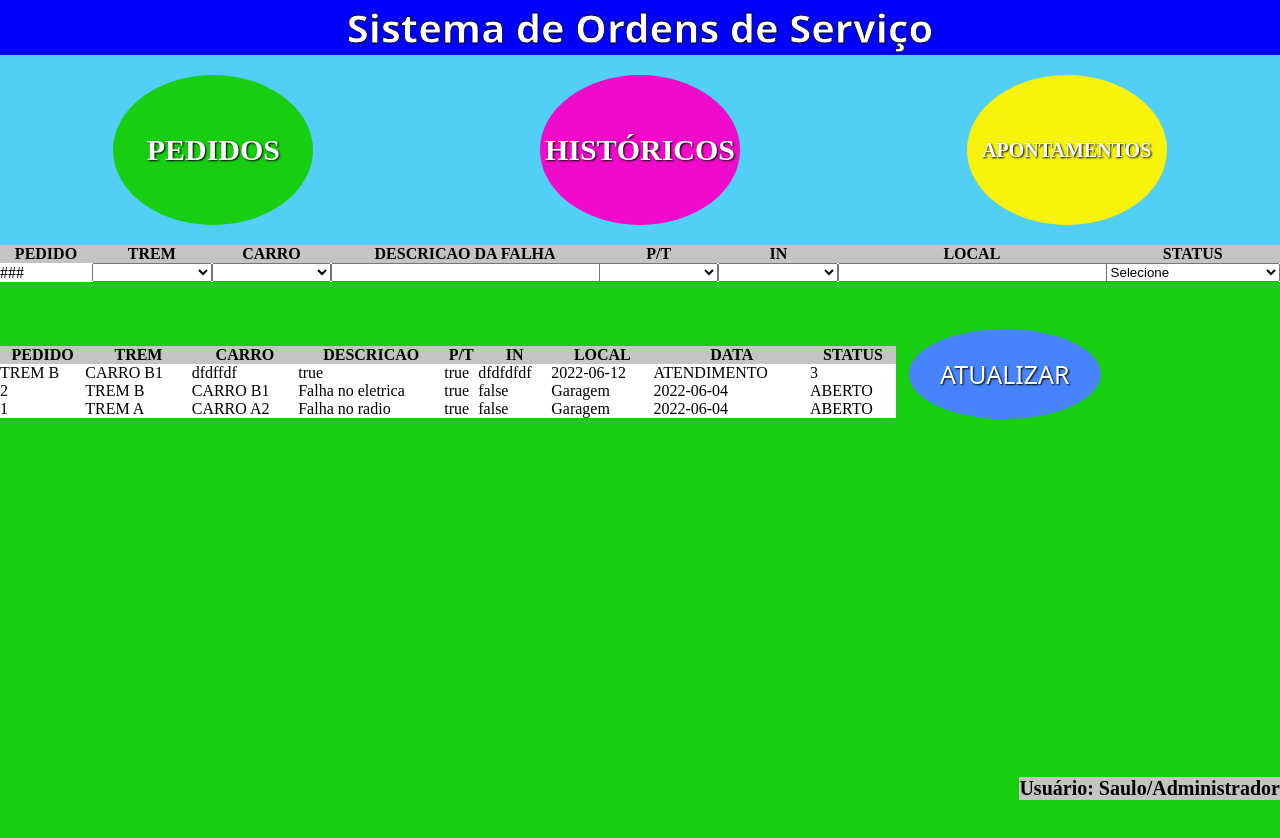
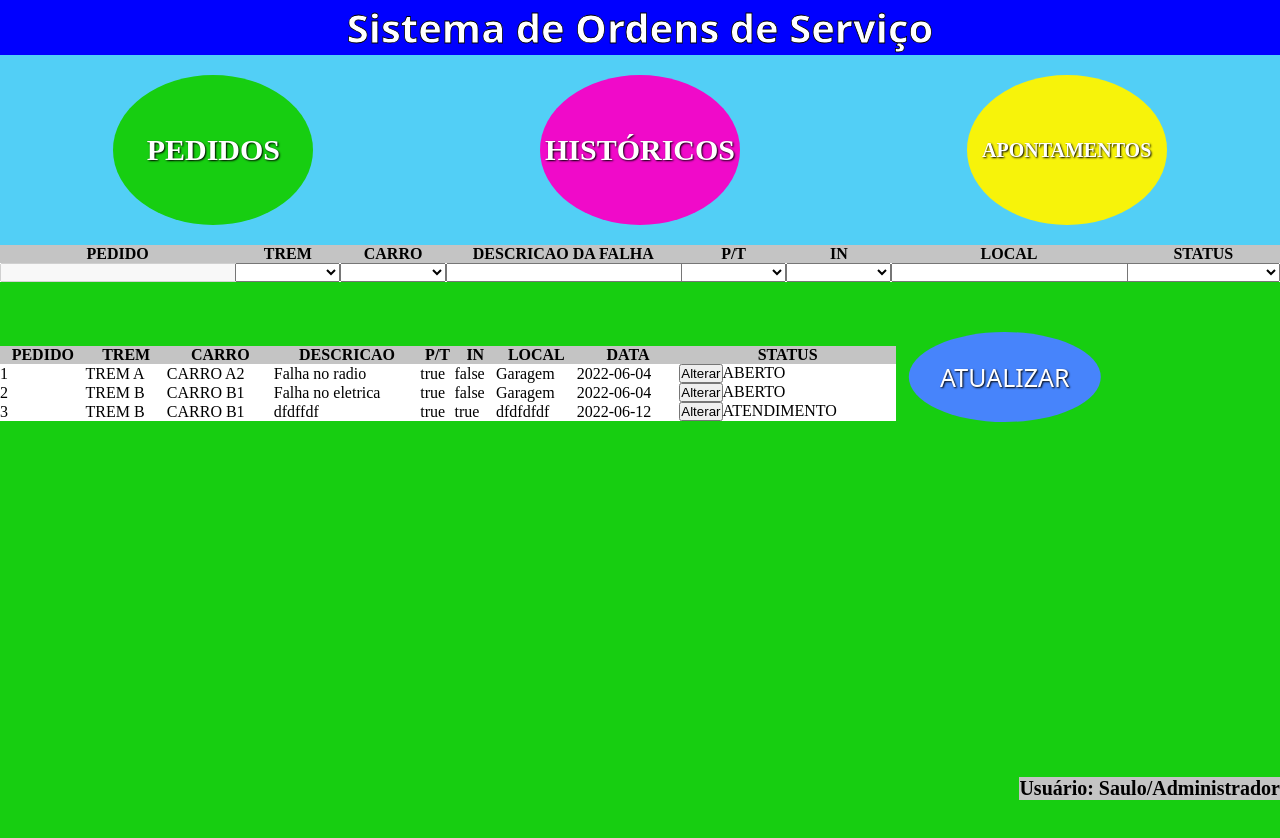
Before and after one commit to r-leafar/pi2-vue, a Vue app: page /pedido in a window 1280 px wide. Shown: the top 838 px of the page. Built offline with nearby package versions, Linux system fonts and the light colour scheme; data requests are answered from the project's data file.

Commit message:
pequenas mudnaças

```diff
--- a/src/components/Pedido.vue
+++ b/src/components/Pedido.vue
@@ -16,8 +16,8 @@
             </tr>
           </thead>
           <tbody>
-            <tr>
-              <td>###</td>
+            <tr >
+              <td><input name="idpedido" id="idpedido" type="text" v-model="id" disabled/></td>
               <td>
                 <select
                   v-on:change="MontarListaCarros"
@@ -26,7 +26,7 @@
                   id="trem"
                 >
                   <option disabled value="">Selecione</option>
-                  <option v-for="trem in trens" :key="trem.id" :value="trem.id">
+                  <option v-for="trem in trens" :key="trem.id" :value="trem.nome">
                     {{ trem.nome }}
                   </option>
                 </select>
@@ -34,7 +34,7 @@
               <td>
                 <select name="carro" :disabled="trem == ''" v-model="carro" id="carro">
                   <option disabled value="">Selecione</option>
-                  <option v-for="carro in carros" :key="carro.id" :value="carro.id">
+                  <option v-for="carro in carros" :key="carro.id" :value="carro.nome">
                     {{ carro.nome }}
                   </option>
                 </select>
@@ -68,7 +68,7 @@
                   <option
                     v-for="status in status_list"
                     :key="status.idstatus"
-                    :value="status.idstatus"
+                    :value="status.descricao"
                   >
                     {{ status.descricao }}
                   </option>
@@ -93,7 +93,21 @@
               <th>STATUS</th>
             </tr>
           </thead>
-          <tbody></tbody>
+          <tbody>
+            <tr v-for="p in lista_pedidos">
+              <td>{{ p.id }}</td>
+              <td>{{ p.trem }}</td>
+              <td>{{ p.carro }}</td>
+              <td>{{ p.descricao_falha }}</td>
+              <td>{{ p.pt }}</td>
+              <td>{{ p.in }}</td>
+              <td>{{ p.local }}</td>
+              <td>{{ p.data }}</td>
+              <td>
+                <button v-on:click="alterarPedido(p.id)">Alterar</button>{{ p.status }}
+              </td>
+            </tr>
+          </tbody>
         </table>
       </div>
       <button id="btn-pedido" v-on:click="createPedido">Atualizar</button>
@@ -101,6 +115,7 @@
   </main>
 </template>
 <script>
+const dayjs = require("dayjs");
 export default {
   name: "Pedido",
   data() {
@@ -114,10 +129,43 @@ export default {
       pt: null,
       in: null,
       local: null,
-      status,
+      status: null,
+      lista_pedidos: null,
+      id:null
     };
   },
   methods: {
+   async alterarPedido(idpedido) {
+        const req = await fetch(`${process.env.VUE_APP_API_URL}pedidos/`+idpedido, {
+          method: "GET",
+          headers: { "Content-Type": "application/json" }
+        });
+        const res = await req.json();
+        this.id = res.id;
+        this.trem = res.trem;
+        this.MontarListaCarros();
+        this.carro = res.carro;
+        this.descricao_falha = res.descricao_falha;
+        this.pt = res.pt;
+        this.in = res.in;
+        this.local=res.local;
+        this.status = res.status;
+
+
+
+    },
+    clearForm() {
+      this.trens = null;
+      this.carros = null;
+      this.status_list = null;
+      this.trem = null;
+      this.carro = null;
+      this.descricao_falha = null;
+      this.pt = null;
+      this.in = null;
+      this.local = null;
+      this.status = null;
+    },
     async createPedido(e) {
       const data = {
         trem: this.trem,
@@ -126,6 +174,7 @@ export default {
         pt: this.pt,
         in: this.in,
         local: this.local,
+        data: dayjs().format("YYYY-MM-DD"),
         status: this.status,
       };
 
@@ -147,7 +196,8 @@ export default {
           body: dataJson,
         });
         const res = await req.json();
-        /*Renove todas as linhas da tabelaa*/
+        /*
+        //Renove todas as linhas da tabelaa
         let tbody = document
           .getElementById("tabelaC")
           .getElementsByTagName("tbody")[0]
@@ -155,9 +205,10 @@ export default {
 
         Array.prototype.forEach.call(tbody, function (node) {
           node.parentNode.removeChild(node);
-        });
+        });*/
         /*Fim da funcao*/
         this.getPedidos();
+        this.clearForm();
       }
     },
     async getTrens() {
@@ -173,19 +224,26 @@ export default {
     async getPedidos() {
       const req = await fetch(`${process.env.VUE_APP_API_URL}pedidos`);
       const data = await req.json();
+      this.lista_pedidos = data;
+      /*
       let table = document.getElementById("tabelaC").getElementsByTagName("tbody")[0];
-
+      let i = 0;
       data.forEach((element, index) => {
         let row = table.insertRow(0);
+
         for (const key in element) {
           let cell_tmp = row.insertCell(-1);
-          cell_tmp.innerHTML = element[key];
+          if (key === "status") {
+            cell_tmp.innerHTML = element[key];
+          } else {
+            cell_tmp.innerHTML = element[key];
+          }
         }
-      });
+      });*/
     },
     MontarListaCarros() {
       if (this.trens !== null) {
-        let temp = this.trens.filter((c) => c.id == this.trem);
+        let temp = this.trens.filter((c) => c.nome == this.trem);
         this.carros = temp[0]["carros"];
       }
     },
```
Also changed, not shown: 1 other file (tests, documents, lock files or other folders).
